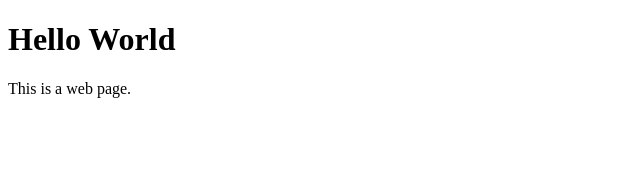
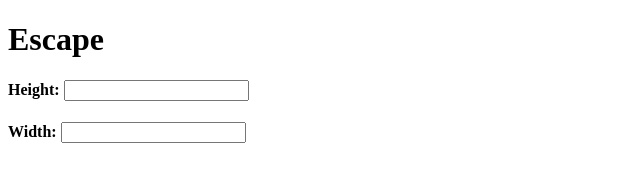
Before and after one commit to Sleightly/Escape, a plain HTML site: page public/views/index.html in a window 1280 px wide. Shown: the whole page, without its empty margins (0-640 px from the left). Drawn offline with Linux system fonts and the light colour scheme.

Commit message:
node server.js

```diff
--- a/public/views/index.html
+++ b/public/views/index.html
@@ -5,7 +5,8 @@
     <title>Hello World</title>
   </head>
   <body>
-    <h1>Hello World</h1>
-    <p>This is a web page.</p>
+    <h1>Escape</h1>
+    <h4>Height: <input type="number" name="height"> </h4>
+    <h4>Width: <input type="number" name="width"> </h4>
   </body>
 </html>
```
